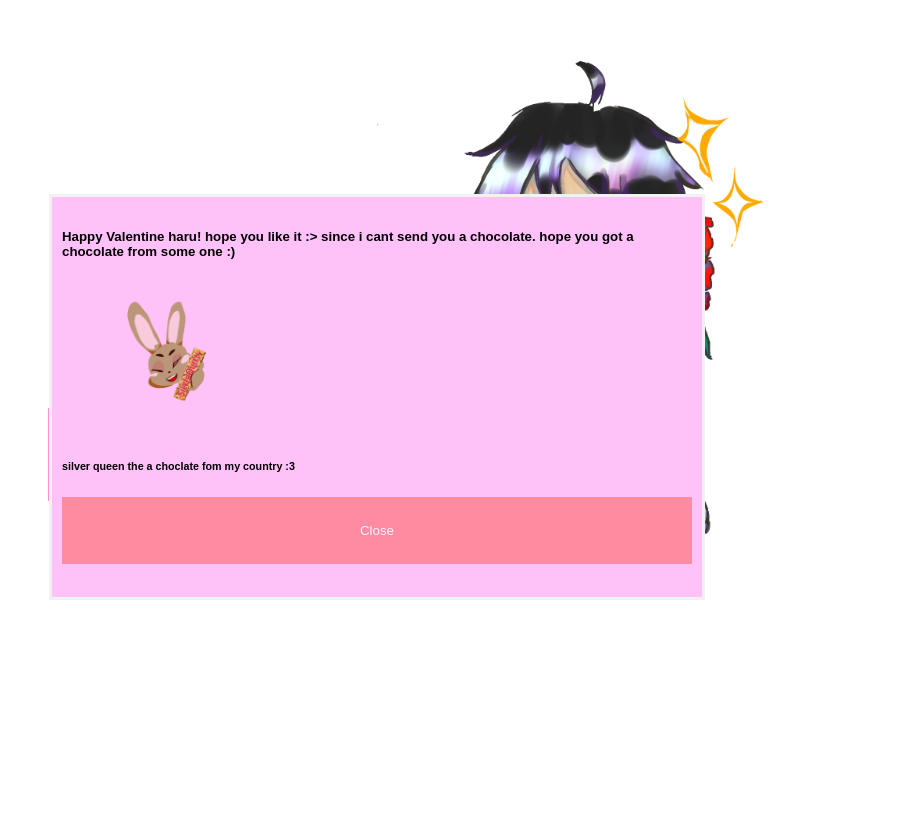
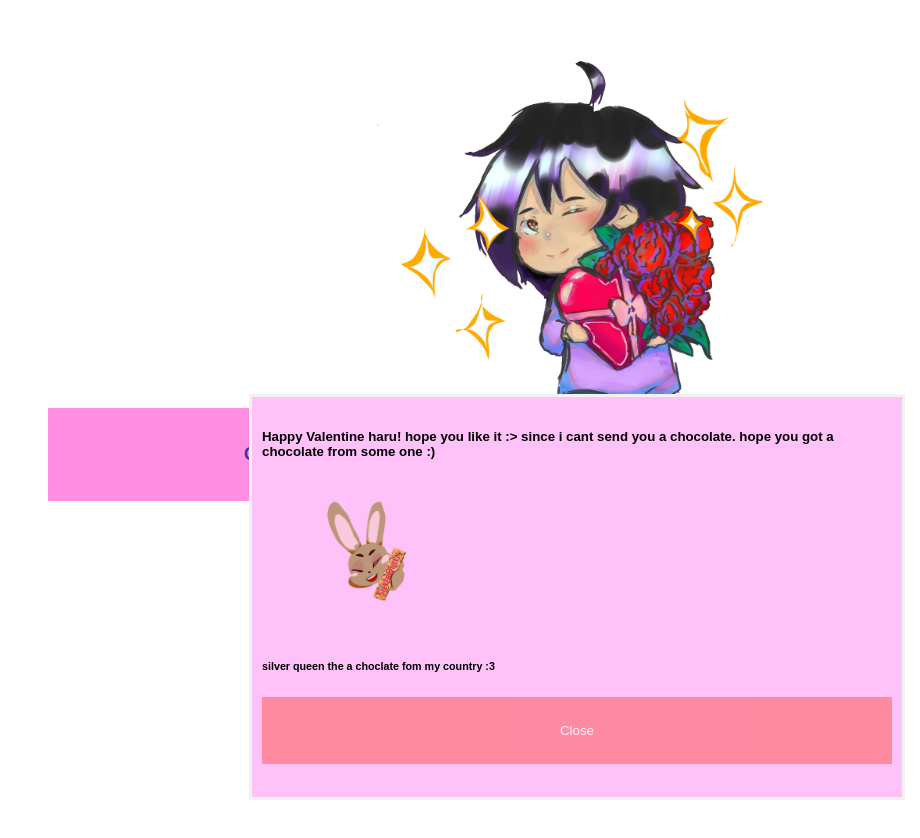
Before and after one commit to lol4live/val, a plain HTML site: page uta.html in a window 1280 px wide. Both pictures are taken after a click on the button "Click me :D". Shown: the whole page, without its empty margins (360-1280 px from the left). Drawn offline with Linux system fonts and the light colour scheme.

Commit message:
Update uta.html

```diff
--- a/uta.html
+++ b/uta.html
@@ -33,8 +33,8 @@
     /* The popup form - hidden by default */
     .form-popup {
       display: none;
-      position: absolute;
-      margin: 200px;
+      position: fixed;
+
       bottom: 0;
       right: 15px;
       border: 3px solid #f1f1f1;
```
